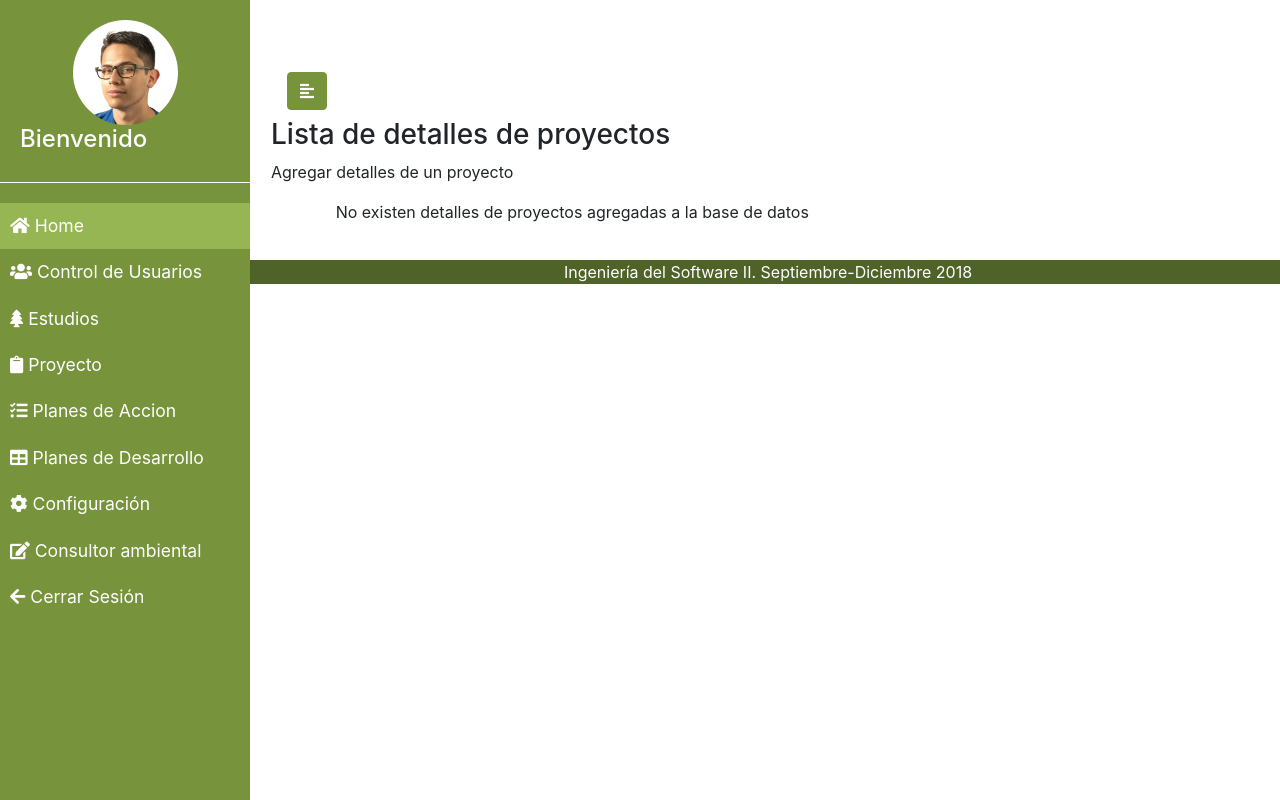
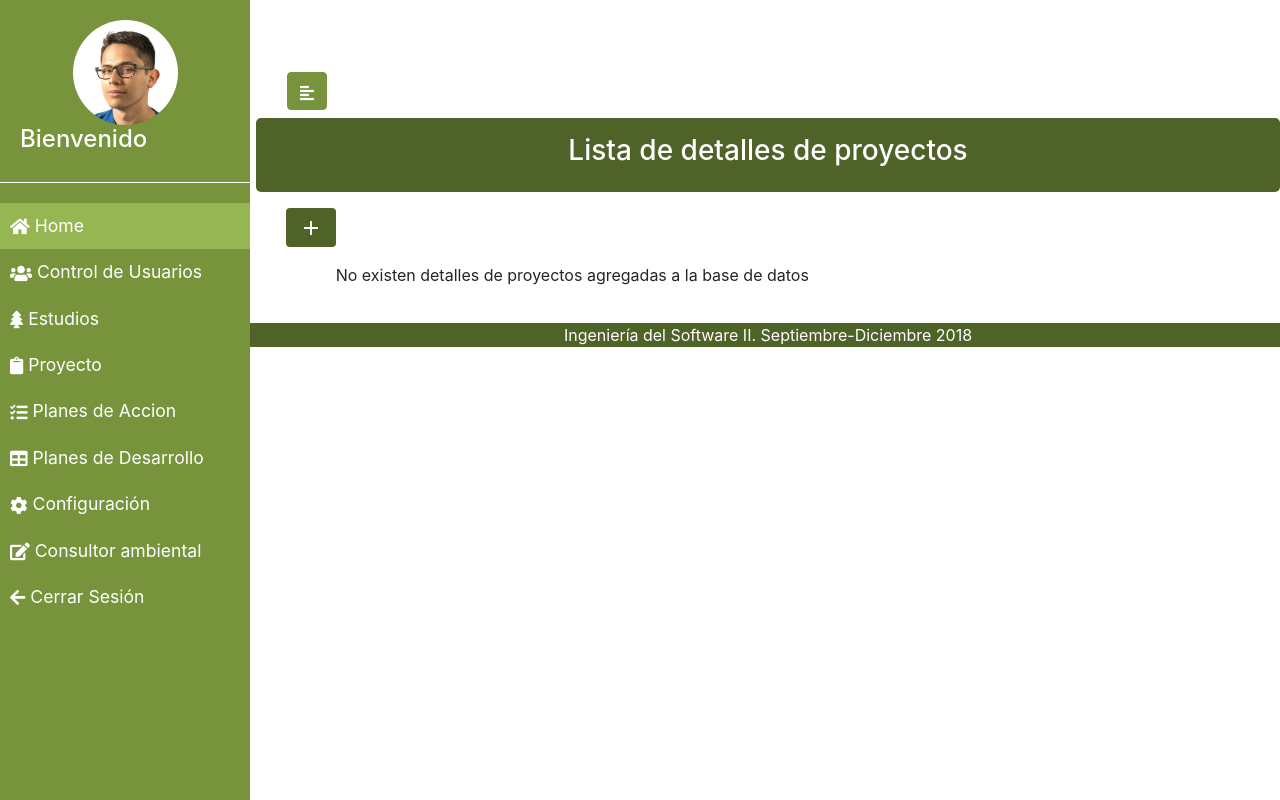
Before and after one commit to german1608/EIA_CI4712, a Django app: page /consultor-crud/descripcion_proyecto/ in a window 1280 px wide. Run offline with Django 3.2, Linux system fonts and the light colour scheme; data that the repository does not hold is empty; some libraries are stand-ins or nearby versions.

Commit message:
Se modificaron las vistas de las descripciones de un proyecto Se cambio el banner en la vista de detalles y listado Se agrego un boton para agregar una nueva descripcion

```diff
--- a/eia_app/templates/eia_app/descripcion_proyecto/list.html
+++ b/eia_app/templates/eia_app/descripcion_proyecto/list.html
@@ -2,13 +2,19 @@
 {% load static %}
 {% block css %}
 <link rel="stylesheet" href="{% static 'css/jquery.dataTables.css' %}">
+<link rel="stylesheet" type="text/css" href="{% static 'configuracion/css/configuracion_main.css' %}">
 {% endblock %}
 
 {% block content %}
 
-<h3>Lista de detalles de proyectos</h3>
-<p>
-    <a id="add" href="{% url "consultor-crud:nuevo-detalles-proyecto" %}">Agregar detalles de un proyecto</a>
+<div class="row p-3 justify-content-center mb-3 titulo all-rounded">
+		<div class="col-md-9 col-sm-11 text-center">
+			<h3>Lista de detalles de proyectos</h3>
+		</div>
+</div><p>
+    <div class="col-md-1">
+        <a id ="add" class="btn rounded btn-crud" href="{% url 'consultor-crud:nuevo-detalles-proyecto' %}"><i class="material-icons">add</i></a>
+  </div>
 </p>
 <div class="container" style="width:90% !important">
   {%if object_list.count > 0%}
```
Also changed, not shown: eia_app/templates/eia_app/descripcion_proyecto/detail.html (+6 -2 lines).
